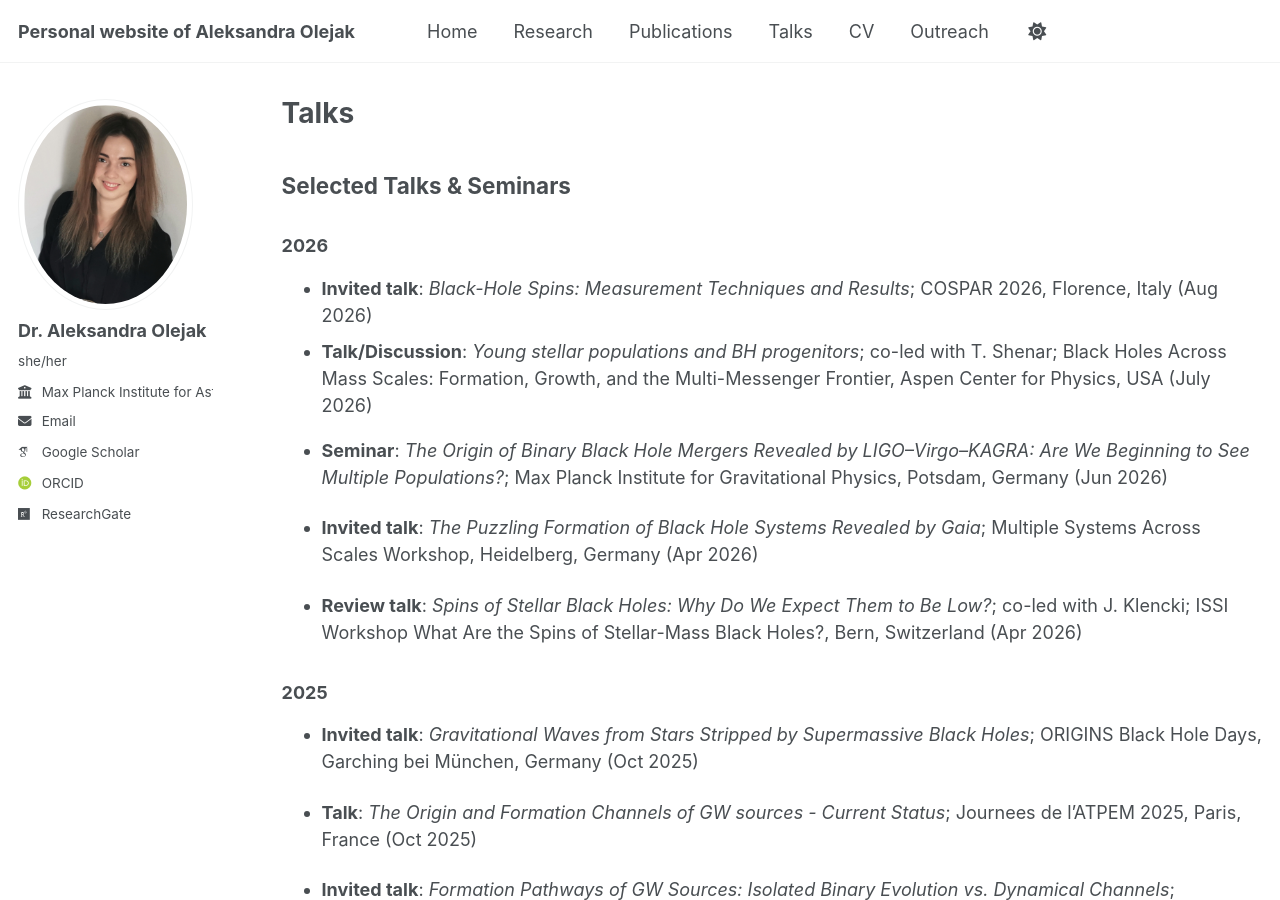
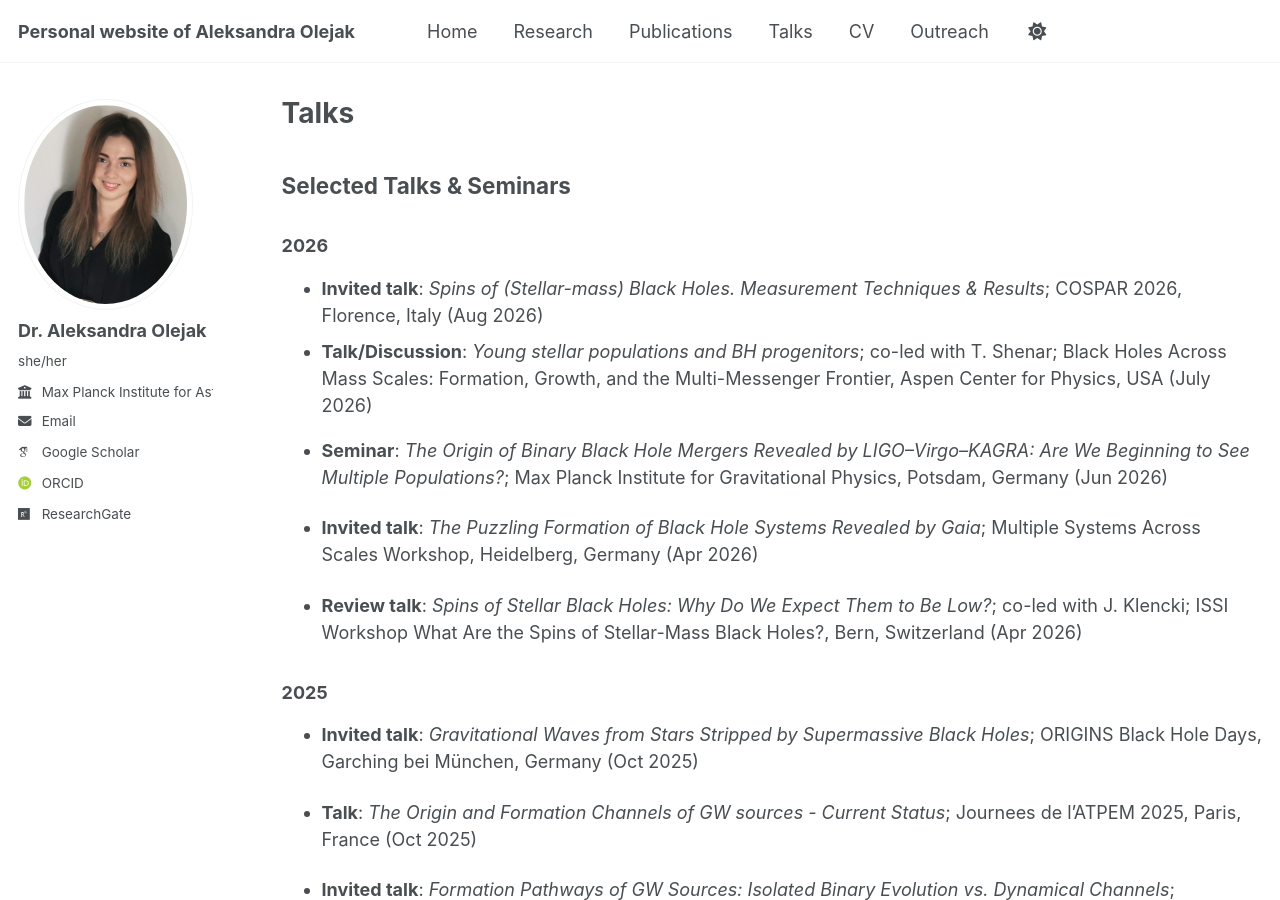
Before and after one commit to aleole/aleole.github.io, a Jekyll site: the page built from _pages/talks.md, in a window 1280 px wide and 900 px high. Built offline with Jekyll 4.4.1, drawn with Linux system fonts in a browser that asks for light colours; some web fonts are replaced; a script that is not in the unit is left out.

Commit message:
Update talks.md

```diff
--- a/_pages/talks.md
+++ b/_pages/talks.md
@@ -11,7 +11,7 @@ author_profile: true
 ## Selected Talks & Seminars
 
 ### 2026
-- **Invited talk**: *Black-Hole Spins: Measurement Techniques and Results*; COSPAR 2026, Florence, Italy (Aug 2026)
+- **Invited talk**: *Spins of (Stellar-mass) Black Holes. Measurement Techniques & Results*; COSPAR 2026, Florence, Italy (Aug 2026)
 - **Talk/Discussion**: *Young stellar populations and BH progenitors*; co-led with T. Shenar; Black Holes Across Mass Scales: Formation, Growth, and the Multi-Messenger Frontier, Aspen Center for Physics, USA (July 2026)
 - **Seminar**: *The Origin of Binary Black Hole Mergers Revealed by LIGO–Virgo–KAGRA: Are We Beginning to See Multiple Populations?*; Max Planck Institute for Gravitational Physics, Potsdam, Germany (Jun 2026)
 
```
